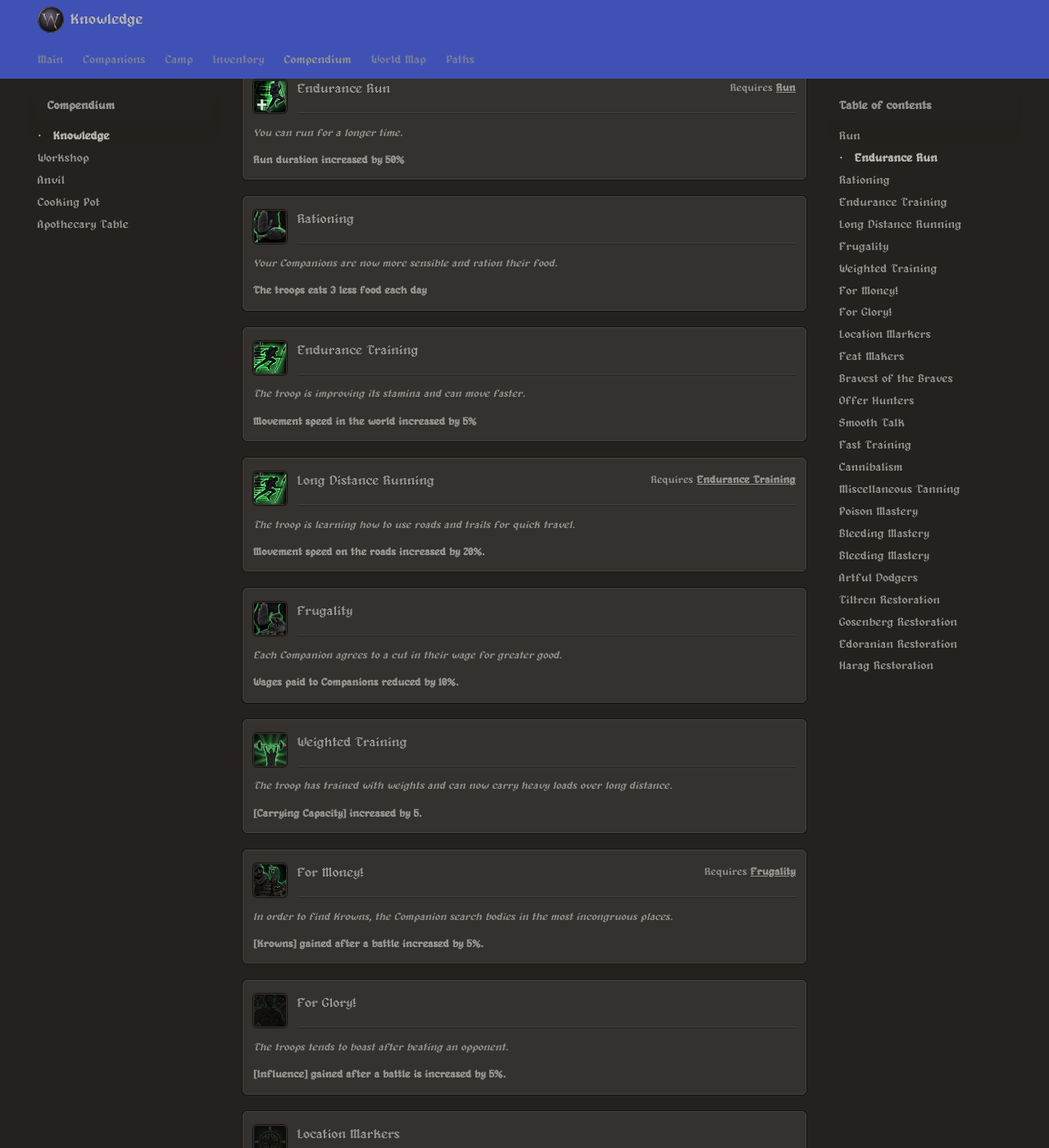
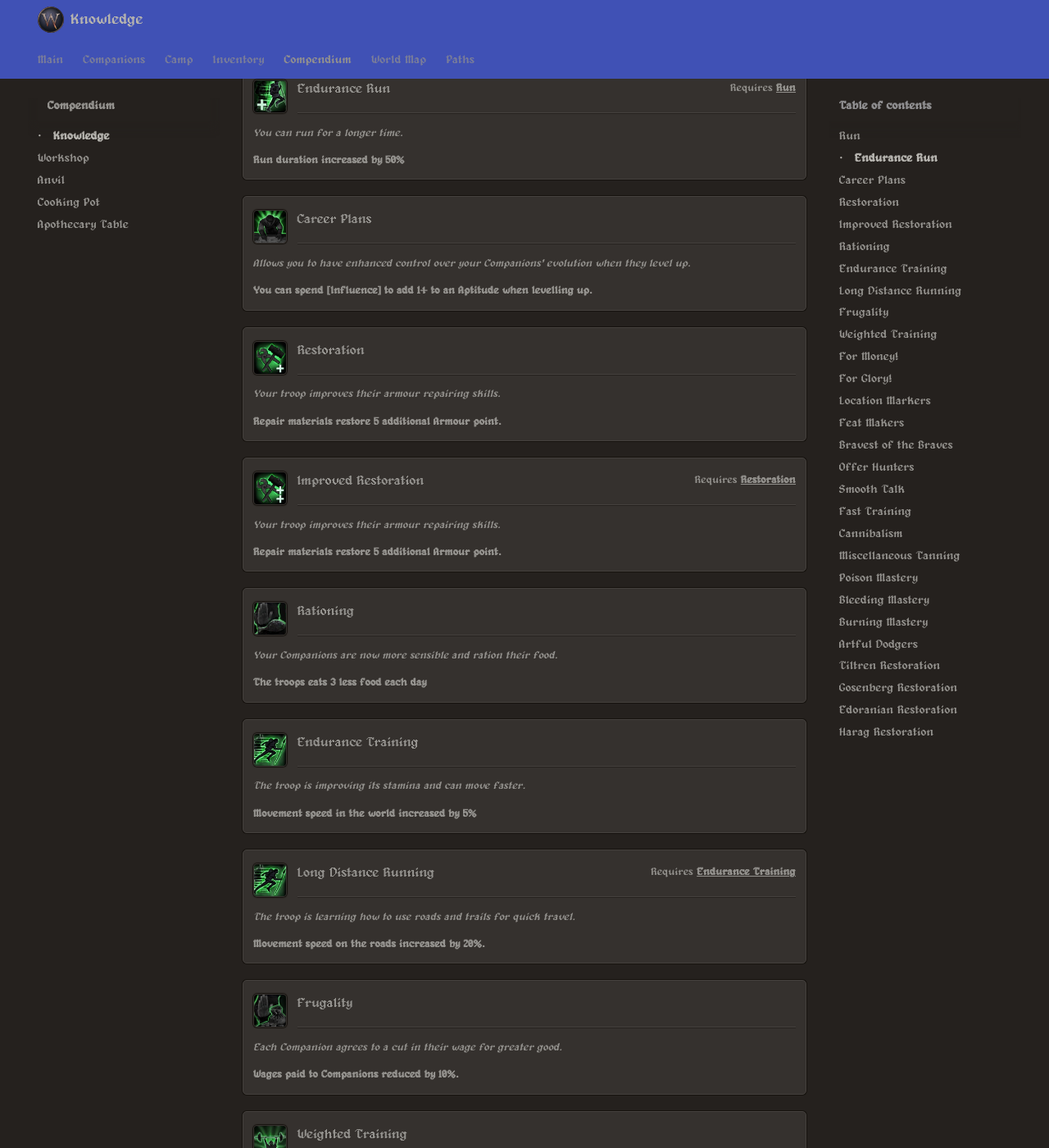
Before and after one commit to 0x946/wartales-wiki, an MkDocs documentation site: the page built from docs/data/compendium/knowledge.md, in a window 1280 px wide and 1400 px high, scrolled down 307 px. Shown: the whole window at 82% size. Built offline with MkDocs 1.6.1 and Material for MkDocs 9.7.7, drawn with Linux system fonts in a browser that asks for light colours; some of the changed text lies outside the part shown.

Commit message:
update compendium

```diff
--- a/docs/data/compendium/knowledge.md
+++ b/docs/data/compendium/knowledge.md
@@ -25,6 +25,37 @@
 !!! note ""
 
     <div class="knowledgebox">
+    ![career plans](../../static/img/compendium/knowledge/career_plans.png){align=left}
+    ### Career Plans
+    ---
+    *<p>Allows you to have enhanced control over your Companions' evolution when they level up.</p>*
+    **<p>You can spend [Influence] to add 1+ to an Aptitude when levelling up.</p>**
+    </div>
+
+!!! note ""
+
+    <div class="knowledgebox">
+    ![restoration](../../static/img/compendium/knowledge/restoration.png){align=left}
+    ### Restoration
+    ---
+    *<p>Your troop improves their armour repairing skills.</p>*
+    **Repair materials restore 5 additional Armour point.**
+    </div>
+
+!!! note ""
+
+    <div class="knowledgebox">
+    <div class="skill">Requires [Restoration](knowledge.md#restoration)</div>
+    ![improved restoration](../../static/img/compendium/knowledge/improved_restoration.png){align=left}
+    ### Improved Restoration
+    ---
+    *<p>Your troop improves their armour repairing skills.</p>*
+    **Repair materials restore 5 additional Armour point.**
+    </div>
+
+!!! note ""
+
+    <div class="knowledgebox">
     ![rationing](../../static/img/compendium/knowledge/rationing.png){align=left}
     ### Rationing
     ---
@@ -34,7 +65,7 @@
 !!! note ""
 
     <div class="knowledgebox">
-    ![rationing](../../static/img/compendium/knowledge/endurance_training.png){align=left}
+    ![endurance training](../../static/img/compendium/knowledge/endurance_training.png){align=left}
     ### Endurance Training
     ---
     *<p>The troop is improving its stamina and can move faster.</p>*
@@ -46,7 +77,7 @@
 
     <div class="knowledgebox">
     <div class="skill">Requires [Endurance Training](knowledge.md#endurance_training)</div>
-    ![rationing](../../static/img/compendium/knowledge/endurance_training.png){align=left}
+    ![long distance running](../../static/img/compendium/knowledge/endurance_training.png){align=left}
     ### Long Distance Running
     ---
     *<p>The troop is learning how to use roads and trails for quick travel.</p>*
@@ -56,7 +87,7 @@
 !!! note ""
 
     <div class="knowledgebox">
-    ![rationing](../../static/img/compendium/knowledge/frugality.png){align=left}
+    ![frugality](../../static/img/compendium/knowledge/frugality.png){align=left}
     ### Frugality
     ---
     *<p>Each Companion agrees to a cut in their wage for greater good.</p>*
@@ -67,7 +98,7 @@
 !!! note ""
 
     <div class="knowledgebox">
-    ![rationing](../../static/img/compendium/knowledge/weighted_training.png){align=left}
+    ![weighted training](../../static/img/compendium/knowledge/weighted_training.png){align=left}
     ### Weighted Training
     ---
     *<p>The troop has trained with weights and can now carry heavy loads over long distance.</p>*
@@ -79,8 +110,7 @@
 !!! note ""
 
     <div class="knowledgebox">
-    <div class="skill">Requires [Frugality](knowledge.md#frugality)</div>
-    ![rationing](../../static/img/compendium/knowledge/for_money!.png){align=left}
+    ![for money!](../../static/img/compendium/knowledge/for_money!.png){align=left}
     ### For Money!
     ---
     *<p>In order to find Krowns, the Companion search bodies in the most incongruous places.</p>*
@@ -90,7 +120,7 @@
 !!! note ""
 
     <div class="knowledgebox">
-    ![rationing](../../static/img/compendium/knowledge/for_glory!.png){align=left}
+    ![for glory](../../static/img/compendium/knowledge/for_glory!.png){align=left}
     ### For Glory!
     ---
     *<p>The troops tends to boast after beating an opponent.</p>*
@@ -100,7 +130,7 @@
 !!! note ""
 
     <div class="knowledgebox">
-    ![rationing](../../static/img/compendium/knowledge/location_markers.png){align=left}
+    ![location markers](../../static/img/compendium/knowledge/location_markers.png){align=left}
     ### Location Markers
     ---
     *<p>Your troop can add objective markers to the map.</p>*
@@ -110,7 +140,7 @@
 !!! note ""
 
     <div class="knowledgebox">
-    ![rationing](../../static/img/compendium/knowledge/feat_makers.png){align=left}
+    ![feat makers](../../static/img/compendium/knowledge/feat_makers.png){align=left}
     ### Feat Makers
     ---
     *<p>Your Companions are ready to fight and shine with glory on the battlefield.</p>*
@@ -120,7 +150,8 @@
 !!! note ""
 
     <div class="knowledgebox">
-    ![rationing](../../static/img/compendium/knowledge/bravest_of_the_braves.png){align=left}
+    <div class="skill">Requires [Feat Makers](knowledge.md#feat_makers)</div>
+    ![bravest of the braves](../../static/img/compendium/knowledge/bravest_of_the_braves.png){align=left}
     ### Bravest of the Braves
     ---
     *<p>Your troop is highly trained and ready to do anything to win. With class.</p>*
@@ -139,7 +170,7 @@
 !!! note ""
 
     <div class="knowledgebox">
-    ![rationing](../../static/img/compendium/knowledge/smooth_talk.png){align=left}
+    ![smooth talk](../../static/img/compendium/knowledge/smooth_talk.png){align=left}
     ### Smooth Talk
     ---
     *<p>Your Companions become great spokesperson who can talk anyone into joining their ranks.</p>*
@@ -159,7 +190,7 @@
 !!! note ""
 
     <div class="knowledgebox">
-    ![rationing](../../static/img/compendium/knowledge/cannibalism.png){align=left}
+    ![cannibalism](../../static/img/compendium/knowledge/cannibalism.png){align=left}
     ### Cannibalism
     ---
     *<p>Your troop is prepared to do anything to survive, including eating their own.</p>*
@@ -196,7 +227,7 @@
 !!! note ""
 
     <div class="knowledgebox">
-    ### Bleeding Mastery
+    ### Burning Mastery
     ---
     *<p>Your troop is developing a strong taste for seared flesh.</p>*
     **Increases [Burning] effectiveness (+5% of the target's HP) .**
@@ -205,7 +236,7 @@
 !!! note ""
 
     <div class="knowledgebox">
-    ![rationing](../../static/img/compendium/knowledge/cannibalism.png){align=left}
+    ![artful dodgers](../../static/img/compendium/knowledge/cannibalism.png){align=left}
     ### Artful Dodgers
     ---
     *<p>Your Companions are honing their criminal skills and learning to master the art of stealth.</p>*
@@ -216,7 +247,7 @@
 
     <div class="knowledgebox">
     <div class="skill">Requires [Recipe: Tiltren Restoration]</div>
-    ![rationing](../../static/img/compendium/knowledge/restoration.png){align=left}
+    ![tiltren restoration](../../static/img/compendium/knowledge/restoration.png){align=left}
     ### Tiltren Restoration
     ---
     *<p>Following Tiltren methods, your troop optimises the use of repair materials.</p>*
@@ -226,8 +257,8 @@
 !!! note ""
 
     <div class="knowledgebox">
-    <div class="skill">Requires [Recipe: Tiltren Restoration]</div>
-    ![rationing](../../static/img/compendium/knowledge/restoration.png){align=left}
+    <div class="skill">Requires [Recipe: Gosenberg Restoration]</div>
+    ![gosenberg restoration](../../static/img/compendium/knowledge/restoration.png){align=left}
     ### Gosenberg Restoration
     ---
     *<p>Following Gosenberg methods, your troop optimises the use of repair materials.</p>*
@@ -237,8 +268,8 @@
 !!! note ""
 
     <div class="knowledgebox">
-    <div class="skill">Requires [Recipe: Tiltren Restoration]</div>
-    ![rationing](../../static/img/compendium/knowledge/restoration.png){align=left}
+    <div class="skill">Requires [Recipe: Edoranian Restoration]</div>
+    ![edoranian restoration](../../static/img/compendium/knowledge/restoration.png){align=left}
     ### Edoranian Restoration
     ---
     *<p>Following Edoranian methods, your troop optimises the use of repair materials.</p>*
@@ -248,8 +279,8 @@
 !!! note ""
 
     <div class="knowledgebox">
-    <div class="skill">Requires [Recipe: Tiltren Restoration]</div>
-    ![rationing](../../static/img/compendium/knowledge/restoration.png){align=left}
+    <div class="skill">Requires [Recipe: Harag Restoration]</div>
+    ![harag restoration](../../static/img/compendium/knowledge/restoration.png){align=left}
     ### Harag Restoration
     ---
     *<p>Following Harag methods, your troop optimises the use of repair materials.</p>*
```
Also changed, not shown: docs/data/companions/brute.md (+3 -4 lines), docs/static/img/compendium/knowledge/book.png (deleted).
